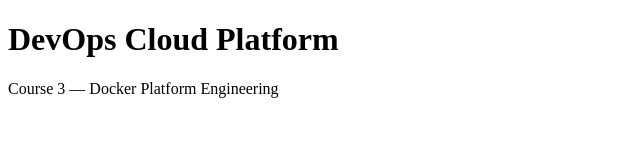
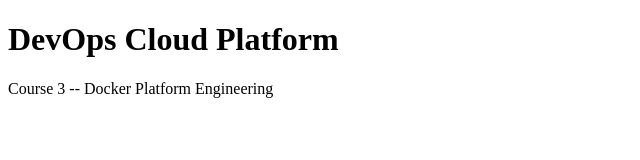
Before and after one commit to TailyMile/devops-cloud-platform, a plain HTML site: page docker/app/index.html in a window 1280 px wide. Shown: the full height of the page, 0-640 px from the left. Drawn offline with Linux system fonts and the light colour scheme.

Commit message:
fix: index.html

```diff
--- a/docker/app/index.html
+++ b/docker/app/index.html
@@ -6,7 +6,7 @@
 
 <body>
 <h1>DevOps Cloud Platform</h1>
-<p>Course 3 — Docker Platform Engineering</p>
+<p>Course 3 -- Docker Platform Engineering</p>
 </body>
 
 </html>
```
